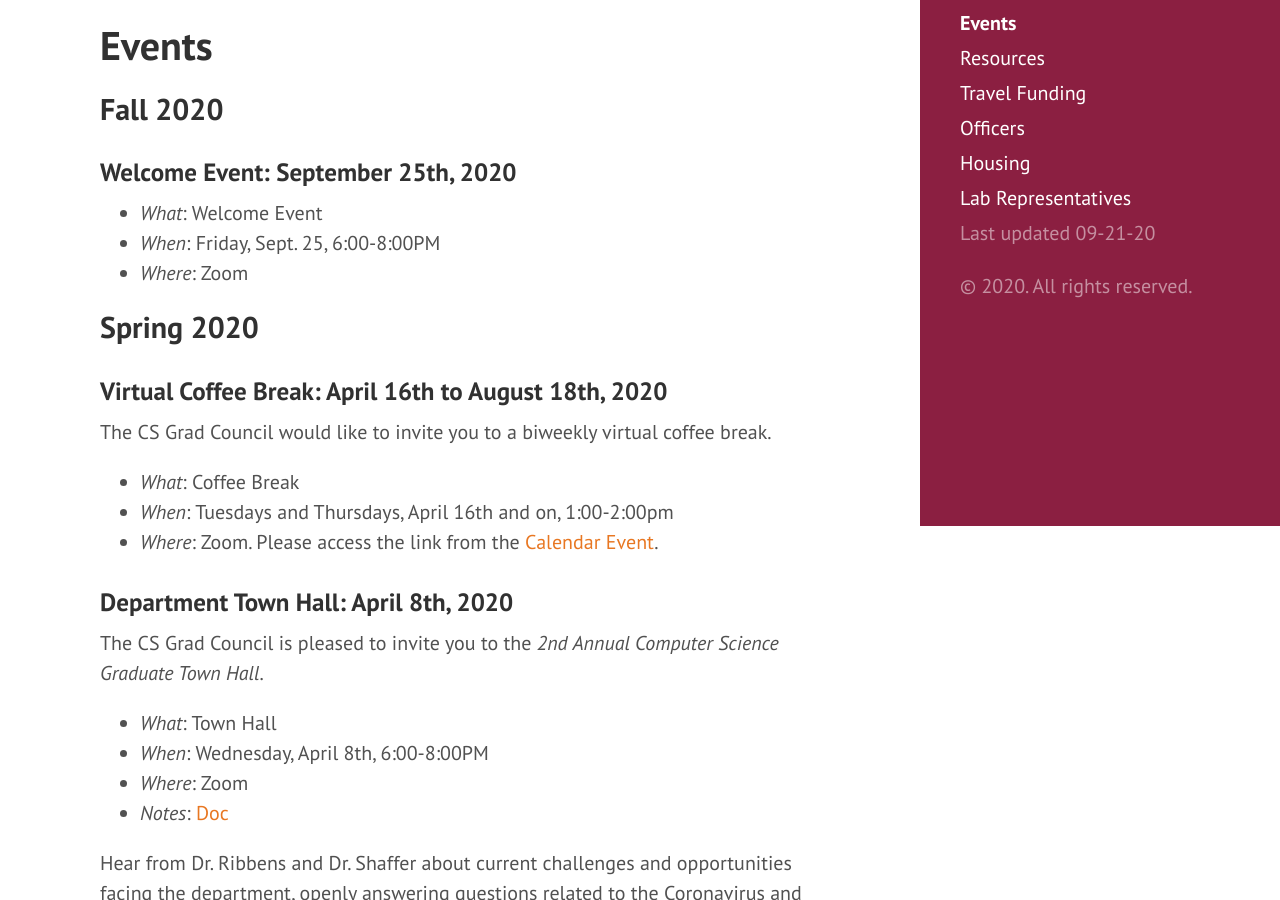
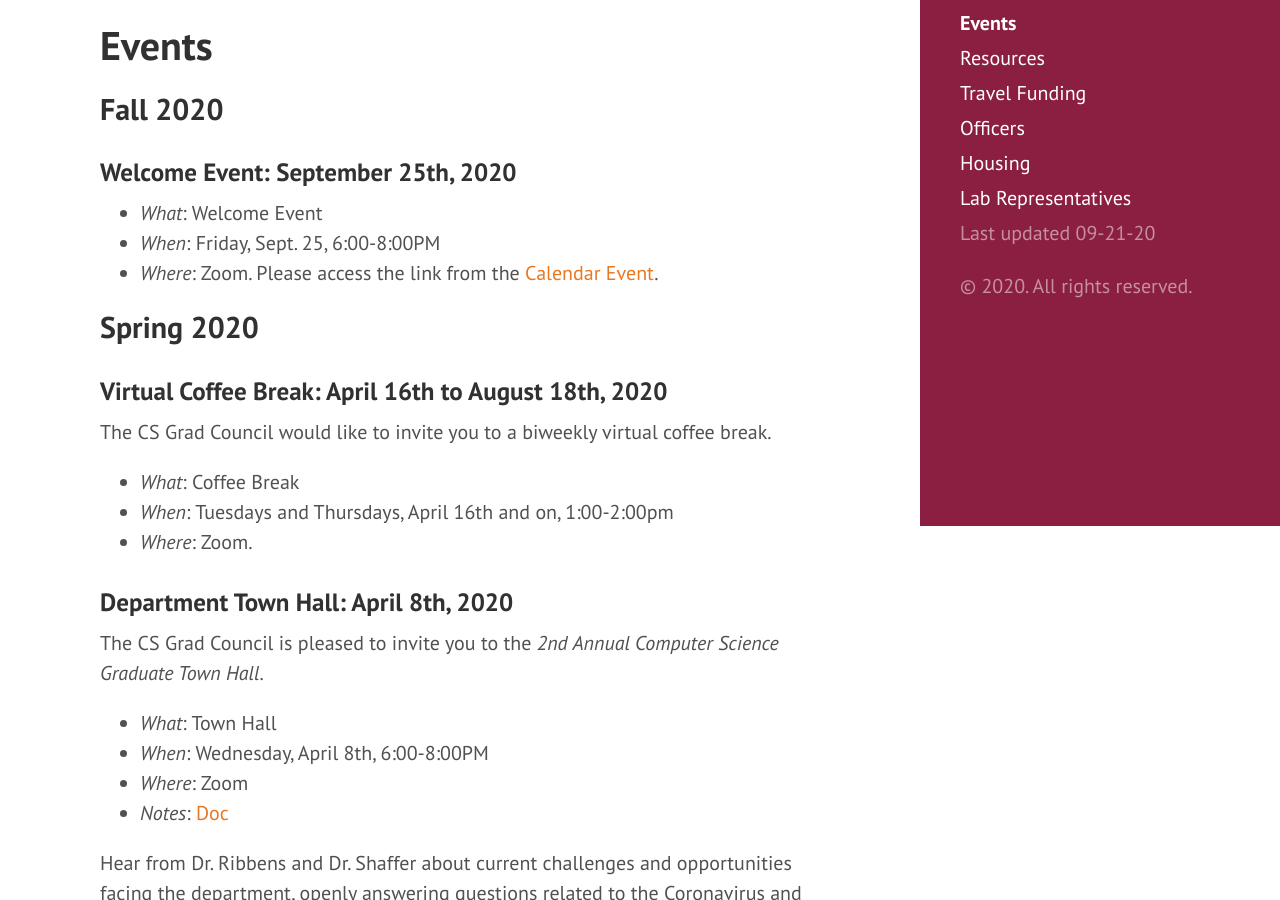
Before and after one commit to CSGraduateCouncil-VirginiaTech/csgc-website, a Jekyll site: the page built from events.md, in a window 1280 px wide and 900 px high, scrolled down 374 px. Built offline with Jekyll 4.4.1, drawn with Linux system fonts in a browser that asks for light colours; part of the change alters nothing that is shown.

```diff
--- a/events.md
+++ b/events.md
@@ -20,7 +20,8 @@ You may also see the Computer Science Defenses (Masters or PhD) Calender [here](
 
 - *What*: Welcome Event
 - *When*: Friday, Sept. 25, 6:00-8:00PM
-- *Where*: Zoom
+- *Where*: Zoom. Please access the link from the [Calendar Event](https://calendar.google.com/calendar?cid=dnQuZWR1X240bnQ0aGdlNTBrdjdqajFjZDN1NzllaW1rQGdyb3VwLmNhbGVuZGFyLmdvb2dsZS5jb20).
+
 
 ## Spring 2020
 
@@ -30,8 +31,7 @@ The CS Grad Council would like to invite you to a biweekly virtual coffee break.
 
 - *What*: Coffee Break
 - *When*: Tuesdays and Thursdays, April 16th and on, 1:00-2:00pm
-- *Where*: Zoom. Please access the link from the [Calendar Event](https://calendar.google.com/calendar?cid=dnQuZWR1X240bnQ0aGdlNTBrdjdqajFjZDN1NzllaW1rQGdyb3VwLmNhbGVuZGFyLmdvb2dsZS5jb20).
-
+- *Where*: Zoom.
 
 ### Department Town Hall: April 8th, 2020
 
```
